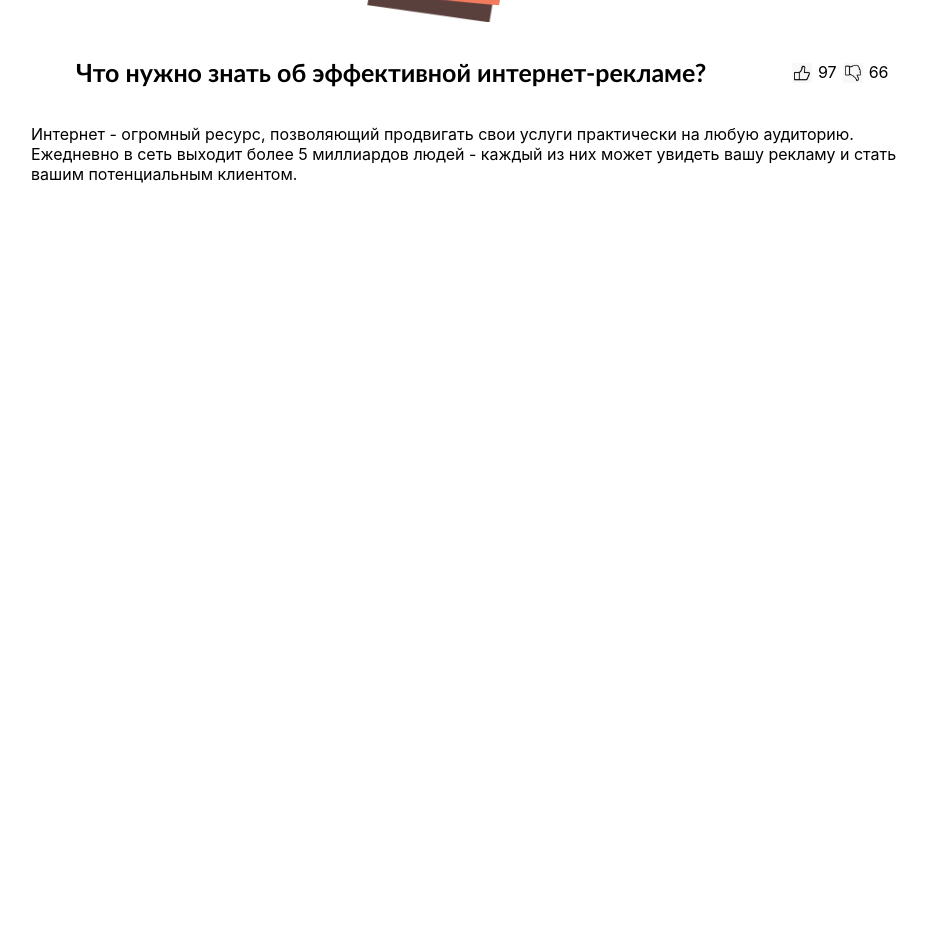
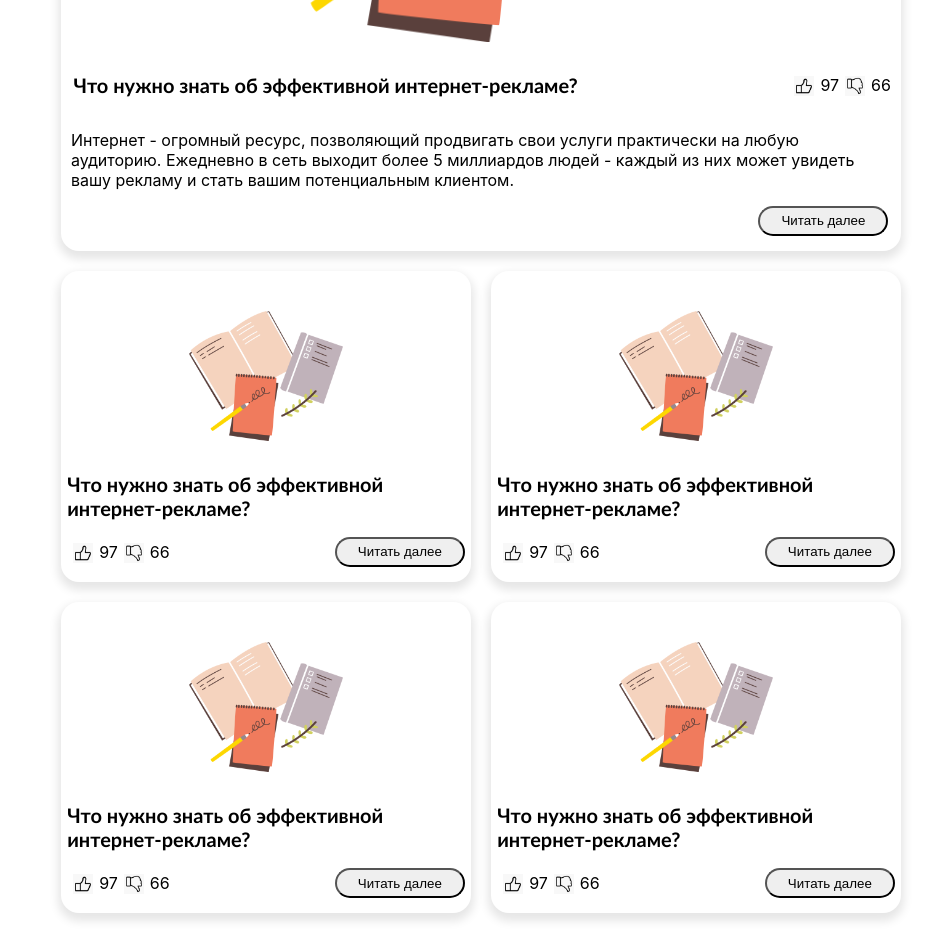
Before and after one commit to NiceBoyClick/Blog, a React (Create React App) app: page / in a window 1280 px wide. Shown: the part 660-1593 px from the top of the page, without its empty margins (159-1094 px from the left). Before the commit the page ends 860 px from the top, so only its background shows below. Built offline with nearby package versions, Linux system fonts and the light colour scheme.

Commit message:
доработан макет сайта

```diff
--- a/src/App.css
+++ b/src/App.css
@@ -2,37 +2,56 @@
   display: flex;
   justify-content: center;
   align-items: center;
-  width: 1000px;
+  width: 1200px;
   margin: auto;
   overflow-x: hidden;
   flex-direction: column;
-  /*border: red 2px solid;*/
-
 }
 
 .container-1 {
   display: flex;
   align-items: center;
-  width: 90%;
+  width: 70%;
   flex-direction: column;
+  margin-bottom: 20px;
+  border-radius: 18px;
 }
 
 .container-2 {
   display: flex;
   flex-direction: row;
   align-items: center;
-  justify-content: space-between;
-  /*margin: 20px auto;*/
-  width: 90%;
+  width: 97%;
+  padding: 0 10px;
 }
+
+.container-3 {
+  display: flex;
+  align-items: center;
+  width: 410px;
+  flex-direction: column;
+  margin-bottom: 20px;
+  border-radius: 18px;
+  /*border: red 2px solid;*/
+
+}
+
+.container-compact {
+  display: flex;
+  flex-direction: row;
+  align-items: center;
+  width: 840px;
+  padding: 0 10px;
+}
+
 
 .like-dislike-container {
   display: flex;
   flex-direction: row;
   align-items: center;
-  justify-content: space-between;
   width: 100px;
 }
+
 .title {
   margin-top: 30px;
   font-family: Calibri, serif;
@@ -43,12 +62,11 @@
 .title-little {
   font-family: Calibri, serif;
   text-align: left;
-  font-size: 25px;
+  font-size: 20px;
 }
 
 .input-container {
   flex-direction: row;
-  justify-content: space-between;
   position: relative;
   display: inline-block;
   margin-top: 10px;
@@ -59,7 +77,7 @@
   height: 30px;
   border: 2px solid #ccc;
   border-radius: 5px;
-  width: 830px;
+  width: 780px;
 }
 
 .icon {
@@ -75,8 +93,13 @@
 .image-main {
   height: 400px;
   margin: 40px auto 15px;
+}
 
+.image-second {
+  height: 130px;
+  margin: 40px auto 15px;
 }
+
 .like-button, .dislike-button {
   background: none;
   border: none;
@@ -91,3 +114,30 @@
 .like-icon, .dislike-icon {
   height: 20px;
 }
+
+.container-button {
+  display: flex;
+  justify-content: flex-end;
+  flex-direction: row;
+  width: 97%;
+  margin-bottom: 15px;
+}
+
+.button {
+  border-radius: 15px;
+  height: 30px;
+  width: 130px;
+  cursor: pointer;
+}
+
+.shadow {
+  box-shadow: 0 5px 10px 3px rgba(0, 0, 0, 0.1);
+}
+
+p {
+  padding: 0 10px;
+}
+
+.space-between {
+  justify-content: space-between;
+}
--- a/src/App.tsx
+++ b/src/App.tsx
@@ -19,7 +19,7 @@ function App() {
                     Здесь мы делимся интересными кейсами из наших проектов,
                     пишем про IT, а также переводим зарубежные статьи
                 </p>
-                <div className='input-container'>
+                <div className='input-container space-between'>
                     <img
                         src={loupe}
                         alt="web-app"
@@ -28,15 +28,15 @@ function App() {
                     <input type="text" placeholder="поиск по названию статьи" className='input-field'/>
                 </div>
             </div>
-            <div className='container-1'>
+            <div className='container-1 shadow'>
                 <img
                     src={main}
                     alt=""
                     className='image-main'
                 />
-                <div className='container-2'>
+                <div className='container-2 space-between'>
                     <h2 className='title-little'>Что нужно знать об эффективной интернет-рекламе?</h2>
-                    <div className='like-dislike-container'>
+                    <div className='like-dislike-container space-between'>
                         <button
                             className="like-button"
                             onClick={() => setLikeCount(likeCount + 1)}
@@ -60,6 +60,139 @@ function App() {
                     Ежедневно в сеть выходит более 5 миллиардов людей -
                     каждый из них может увидеть вашу рекламу и стать вашим потенциальным клиентом.
                 </p>
+                <div className='container-button'>
+                    <button className='button'>Читать далее</button>
+                </div>
+            </div>
+            <div className='container-compact space-between'>
+                <div className='container-3 shadow'>
+                    <img
+                        src={main}
+                        alt=""
+                        className='image-second'
+                    />
+                    <div className='container-2'>
+                        <h2 className='title-little'>Что нужно знать об эффективной интернет-рекламе?</h2>
+
+                    </div>
+                    <div className='container-button space-between'>
+                        <div className='like-dislike-container'>
+                            <button
+                                className="like-button"
+                                onClick={() => setLikeCount(likeCount + 1)}
+                                aria-label="Лайк"
+                            >
+                                <img src={like} alt="" className='like-icon'/>
+                            </button>
+                            <span>{likeCount}</span>
+                            <button
+                                className="dislike-button"
+                                onClick={() => setDislikeCount(dislikeCount + 1)}
+                                aria-label="Дизлайк"
+                            >
+                                <img src={dislike} alt="" className='dislike-icon'/>
+                            </button>
+                            <span>{dislikeCount}</span>
+                        </div>
+                        <button className='button'>Читать далее</button>
+                    </div>
+                </div>
+                <div className='container-3 shadow'>
+                    <img
+                        src={main}
+                        alt=""
+                        className='image-second'
+                    />
+                    <div className='container-2'>
+                        <h2 className='title-little'>Что нужно знать об эффективной интернет-рекламе?</h2>
+                    </div>
+                    <div className='container-button space-between'>
+                        <div className='like-dislike-container'>
+                            <button
+                                className="like-button"
+                                onClick={() => setLikeCount(likeCount + 1)}
+                                aria-label="Лайк"
+                            >
+                                <img src={like} alt="" className='like-icon'/>
+                            </button>
+                            <span>{likeCount}</span>
+                            <button
+                                className="dislike-button"
+                                onClick={() => setDislikeCount(dislikeCount + 1)}
+                                aria-label="Дизлайк"
+                            >
+                                <img src={dislike} alt="" className='dislike-icon'/>
+                            </button>
+                            <span>{dislikeCount}</span>
+                        </div>
+                        <button className='button'>Читать далее</button>
+                    </div>
+                </div>
+            </div>
+            <div className='container-compact space-between'>
+                <div className='container-3 shadow'>
+                    <img
+                        src={main}
+                        alt=""
+                        className='image-second'
+                    />
+                    <div className='container-2'>
+                        <h2 className='title-little'>Что нужно знать об эффективной интернет-рекламе?</h2>
+
+                    </div>
+                    <div className='container-button space-between'>
+                        <div className='like-dislike-container'>
+                            <button
+                                className="like-button"
+                                onClick={() => setLikeCount(likeCount + 1)}
+                                aria-label="Лайк"
+                            >
+                                <img src={like} alt="" className='like-icon'/>
+                            </button>
+                            <span>{likeCount}</span>
+                            <button
+                                className="dislike-button"
+                                onClick={() => setDislikeCount(dislikeCount + 1)}
+                                aria-label="Дизлайк"
+                            >
+                                <img src={dislike} alt="" className='dislike-icon'/>
+                            </button>
+                            <span>{dislikeCount}</span>
+                        </div>
+                        <button className='button'>Читать далее</button>
+                    </div>
+                </div>
+                <div className='container-3 shadow'>
+                    <img
+                        src={main}
+                        alt=""
+                        className='image-second'
+                    />
+                    <div className='container-2'>
+                        <h2 className='title-little'>Что нужно знать об эффективной интернет-рекламе?</h2>
+                    </div>
+                    <div className='container-button space-between'>
+                        <div className='like-dislike-container'>
+                            <button
+                                className="like-button"
+                                onClick={() => setLikeCount(likeCount + 1)}
+                                aria-label="Лайк"
+                            >
+                                <img src={like} alt="" className='like-icon'/>
+                            </button>
+                            <span>{likeCount}</span>
+                            <button
+                                className="dislike-button"
+                                onClick={() => setDislikeCount(dislikeCount + 1)}
+                                aria-label="Дизлайк"
+                            >
+                                <img src={dislike} alt="" className='dislike-icon'/>
+                            </button>
+                            <span>{dislikeCount}</span>
+                        </div>
+                        <button className='button'>Читать далее</button>
+                    </div>
+                </div>
             </div>
         </div>
     );
```
